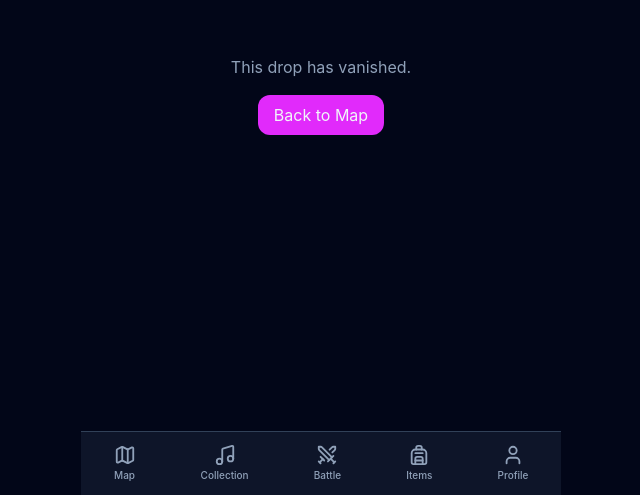
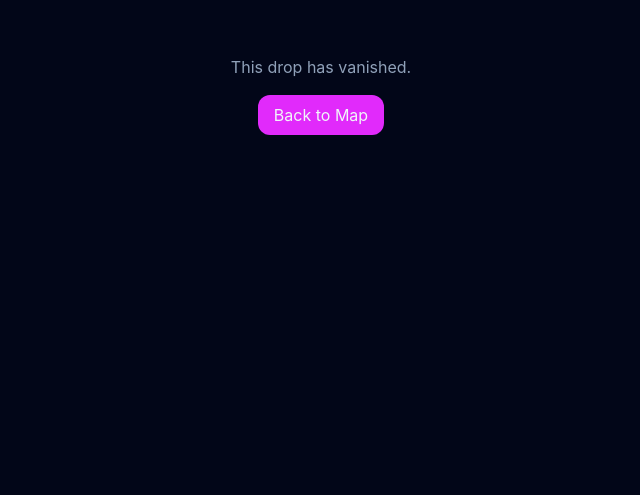
Before and after one commit to egrie-tech/MusicGo, a React (Vite) app: page /encounter/1 in a window 1280 px wide. Shown: the part 305-800 px from the top of the page, without its empty margins (319-959 px from the left). Built offline with nearby package versions, Linux system fonts and the light colour scheme.

Commit message:
Hide nav bar on catch screen; enlarge Pokemon and catch ring
Co-authored-by: arena-agent <297053741+arena-agent@users.noreply.github.com>

```diff
--- a/src/App.jsx
+++ b/src/App.jsx
@@ -1,4 +1,4 @@
-import { Routes, Route, Navigate } from 'react-router-dom'
+import { Routes, Route, Navigate, useLocation } from 'react-router-dom'
 import { useStore } from './store/gameStore'
 import BottomNav from './components/BottomNav'
 import TopBar from './components/TopBar'
@@ -16,10 +16,12 @@ import RaidsScreen from './screens/RaidsScreen'
 
 export default function App() {
   const profile = useStore(s => s.profile) || { level: 1, xp: 0, avatar: '🎧', name: 'Player', title: 'Rookie Listener', coins: 0 }
+  const location = useLocation()
+  const isEncounter = location.pathname.startsWith('/encounter')
   return (
     <div className="app-shell">
-      <TopBar profile={profile} />
-      <div className="scroll-area" style={{ paddingTop: 56, paddingBottom: 72 }}>
+      {!isEncounter && <TopBar profile={profile} />}
+      <div className="scroll-area" style={{ paddingTop: isEncounter ? 0 : 56, paddingBottom: isEncounter ? 0 : 72 }}>
         <Routes>
           <Route path="/" element={<Navigate to="/map" replace />} />
           <Route path="/map" element={<MapScreen />} />
@@ -35,7 +37,7 @@ export default function App() {
           <Route path="/raids" element={<RaidsScreen />} />
         </Routes>
       </div>
-      <BottomNav />
+      {!isEncounter && <BottomNav />}
     </div>
   )
 }
--- a/src/screens/EncounterScreen.jsx
+++ b/src/screens/EncounterScreen.jsx
@@ -188,17 +188,17 @@ export default function EncounterScreen() {
         onPointerLeave={onPointerUp}
       >
         {/* Pokemon + catch ring centered together */}
-        <div className="absolute left-1/2 top-[38%] -translate-x-1/2 -translate-y-1/2">
+        <div className="absolute left-1/2 top-[32%] -translate-x-1/2 -translate-y-1/2">
           {/* Ground shadow */}
-          <div className="absolute left-1/2 top-[62%] -translate-x-1/2 w-48 h-6 rounded-full bg-black/30 blur-md" />
+          <div className="absolute left-1/2 top-[58%] -translate-x-1/2 w-56 h-8 rounded-full bg-black/40 blur-md" />
           {/* Catch ring */}
           {throwState === 'idle' && (
             <div className="absolute left-1/2 top-1/2 -translate-x-1/2 -translate-y-1/2 pointer-events-none">
               {/* inner target circle */}
               <div className="absolute left-1/2 top-1/2 -translate-x-1/2 -translate-y-1/2 rounded-full border-2 border-white/40" style={{ width: 60, height: 60 }} />
               <div className="rounded-full border-4" style={{
-                width: `${ringScale * 240}px`,
-                height: `${ringScale * 240}px`,
+                width: `${ringScale * 280}px`,
+                height: `${ringScale * 280}px`,
                 borderColor: ringColor,
                 boxShadow: `0 0 24px ${ringColor}, inset 0 0 16px ${ringColor}55`,
               }} />
@@ -206,7 +206,7 @@ export default function EncounterScreen() {
           )}
           {/* Pokemon */}
           <div className={`relative transition-all duration-300 ${pokemonState === 'dodge' ? 'translate-x-20 opacity-70' : ''} ${pokemonState === 'attack' ? 'scale-110' : ''}`}>
-            <div className="w-44 h-44 rounded-3xl flex items-center justify-center text-7xl shadow-2xl" style={{ background: `linear-gradient(135deg, hsl(${track.hue},70%,45%), hsl(${(track.hue+60)%360},70%,30%))` }}>
+            <div className="w-52 h-52 rounded-3xl flex items-center justify-center text-8xl shadow-2xl" style={{ background: `linear-gradient(135deg, hsl(${track.hue},70%,45%), hsl(${(track.hue+60)%360},70%,30%))` }}>
               🎵
             </div>
             {pokemonState === 'attack' && <div className="absolute -top-4 -right-4 text-3xl animate-pulse">⚡</div>}
```
